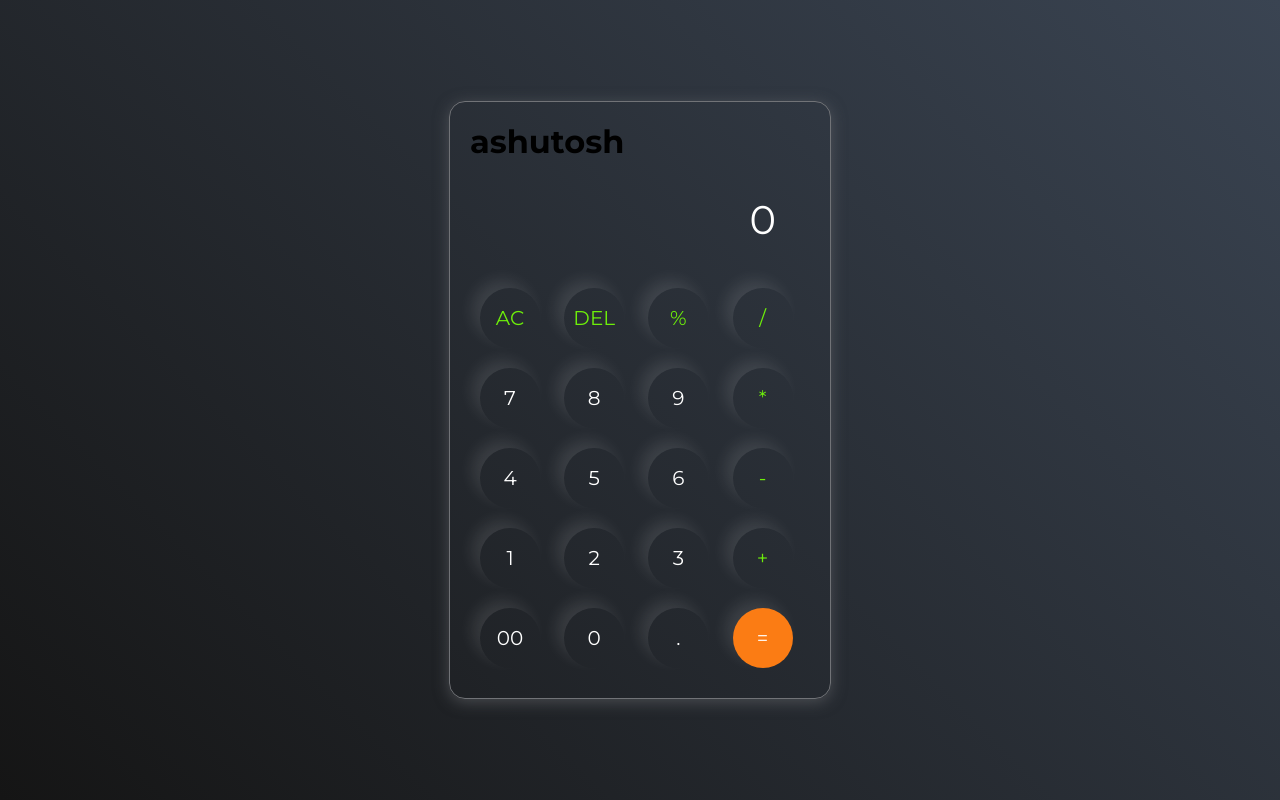
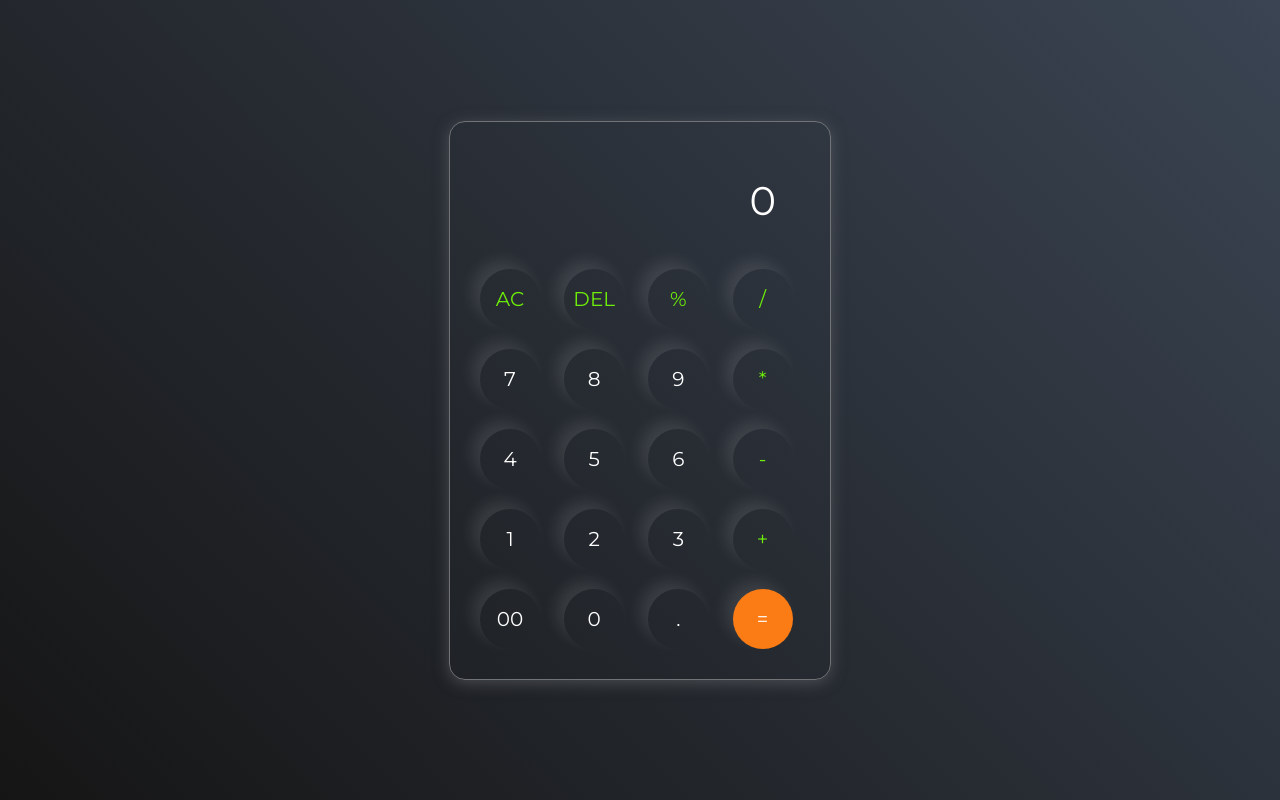
Before and after one commit to Ashutosh947/Calculator, a plain HTML site: page calculator.html in a window 1280 px wide. Drawn offline with Linux system fonts and the light colour scheme.

Commit message:
Update calculator.html

```diff
--- a/calculator.html
+++ b/calculator.html
@@ -8,7 +8,6 @@
   </head>
   <body>
     <div class="calculator">
-      <h1>ashutosh</h1>
       <input type="text" I placeholder="0" id="inputBox" />
       <div>
         <button class="operator">AC</button>
```
